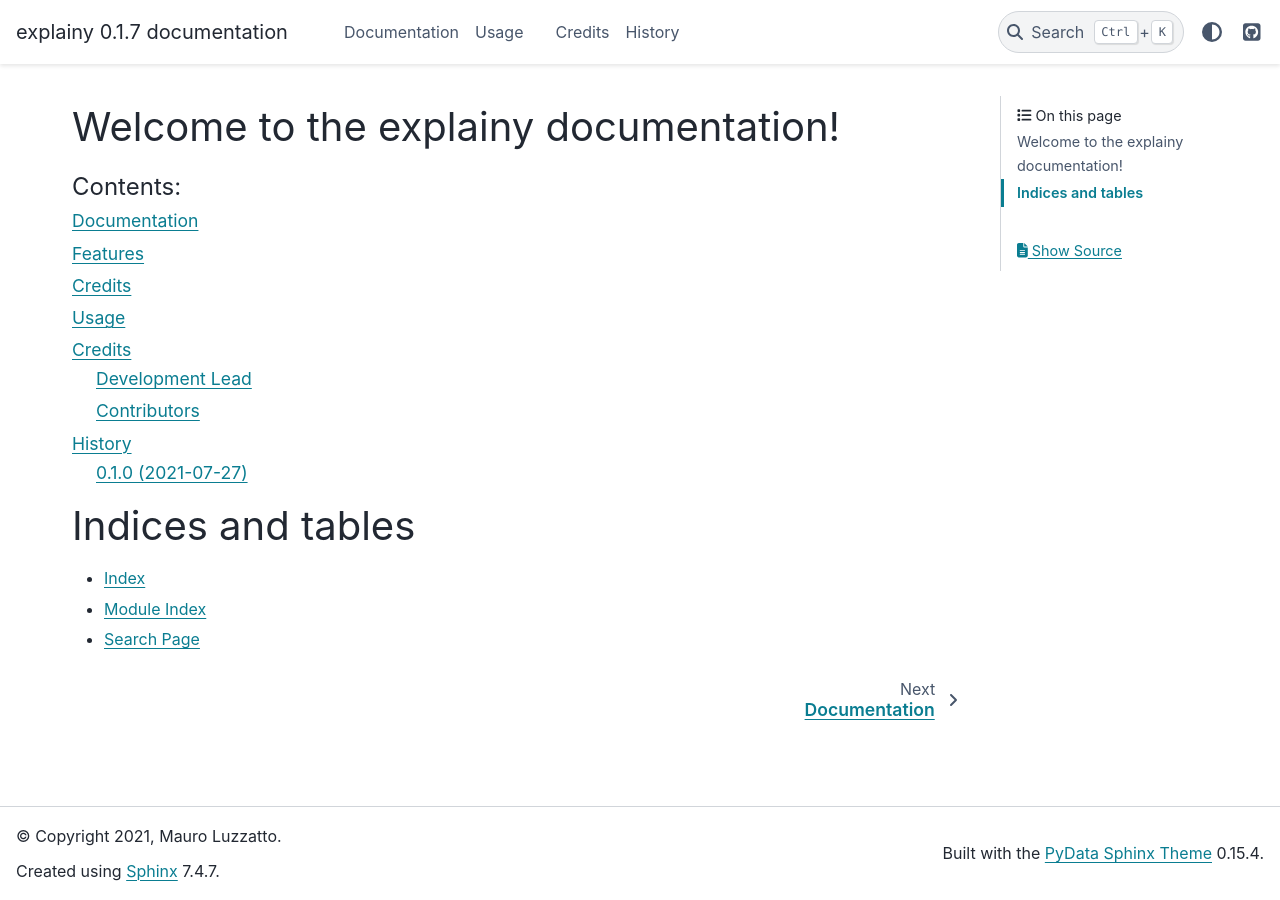
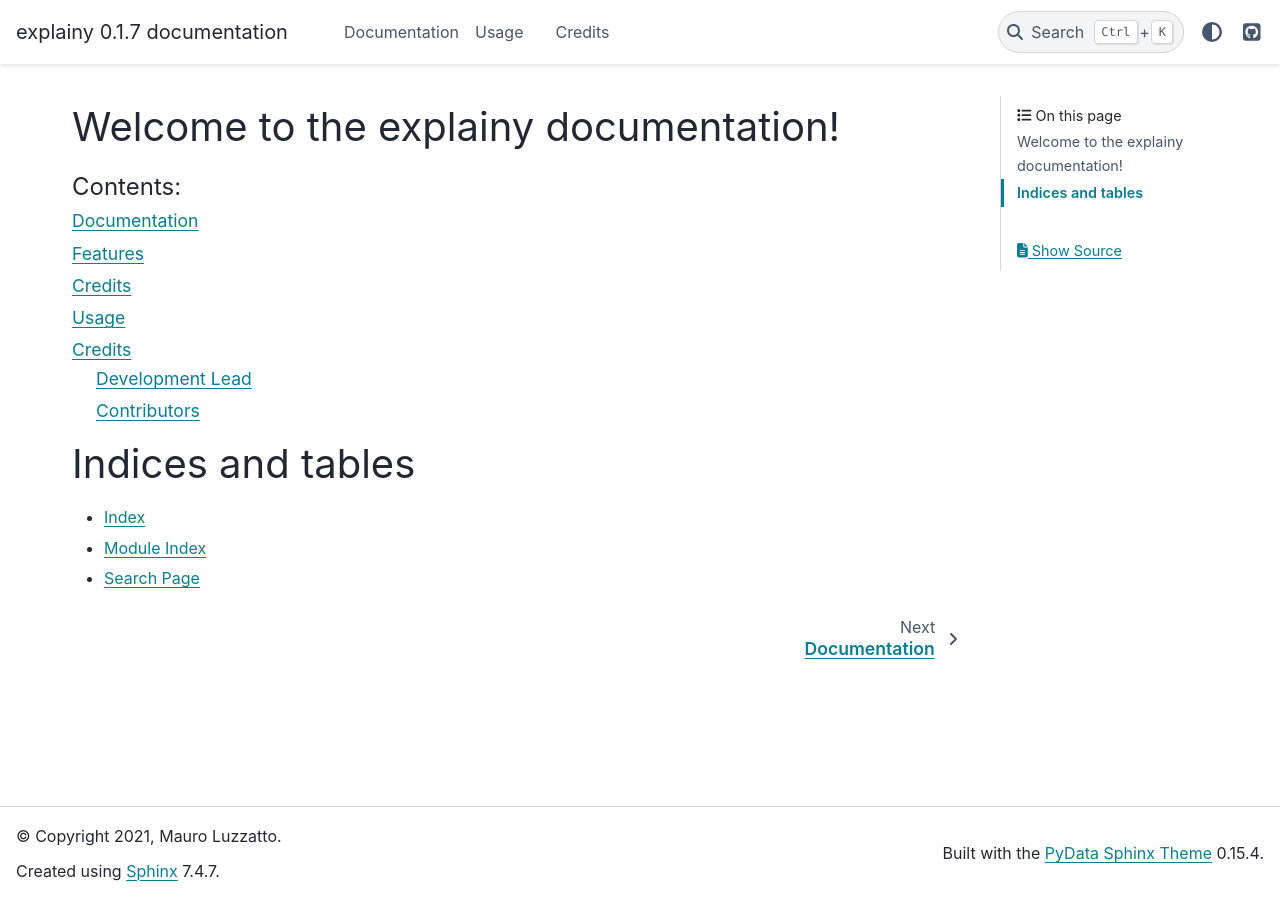
Before and after one commit to MauroLuzzatto/explainy, a Sphinx documentation site: the page built from docs/index.rst, in a window 1280 px wide. Built offline with Sphinx 7.4.7 and the PyData theme 0.15.4, drawn with Linux system fonts in a browser that asks for light colours; pages that are not in the unit, such as notebooks, are missing from menus.

```diff
--- a/HISTORY.rst
+++ /dev/null
@@ -1,8 +0,0 @@
-=======
-History
-=======
-
-0.1.0 (2021-07-27)
-------------------
-
-* First release on PyPI.
--- a/docs/history.rst
+++ /dev/null
@@ -1 +0,0 @@
-.. include:: ../HISTORY.rst
--- a/docs/index.rst
+++ b/docs/index.rst
@@ -11,8 +11,6 @@
    modules
    contributing
    authors
-   history
-
 
 
 Indices and tables
```
Also changed, not shown: .travis.yml.
